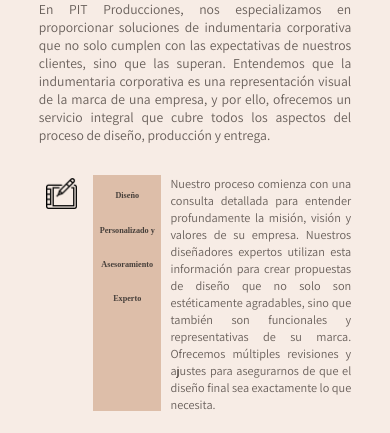
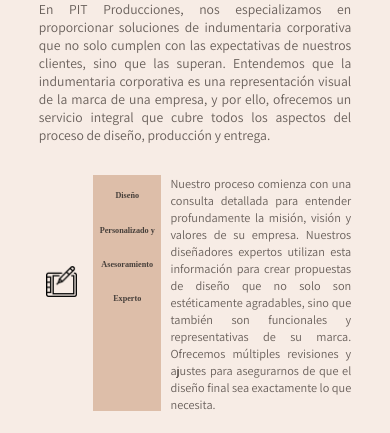
Before and after one commit to RoxxVS/PIT-producciones, a plain HTML site: page index.html in a window 390 px wide. Shown: the part 667-1100 px from the top of the page. Drawn offline with Linux system fonts and the light colour scheme; files whose address does not match are found by name; a web font is replaced by a local one.

Commit message:
Update styles.css

```diff
--- a/styles.css
+++ b/styles.css
@@ -279,6 +279,9 @@ font-weight: 700;
         grid-template-columns: 1fr 1.5fr 4fr;
         gap: 3%;
     }
+    .serv img {
+        margin-top: 70%;
+    }
     .serv h4 {
         font-size: 0.7rem;
         text-align: center;
@@ -308,6 +311,9 @@ font-weight: 700;
     h1, h2, h3 {
         font-size: 2.5rem;
     }
+    .serv img {
+        margin-top: 200%;
+    }
     .serv h4 {
         font-size: 0.6rem;
         }
```
